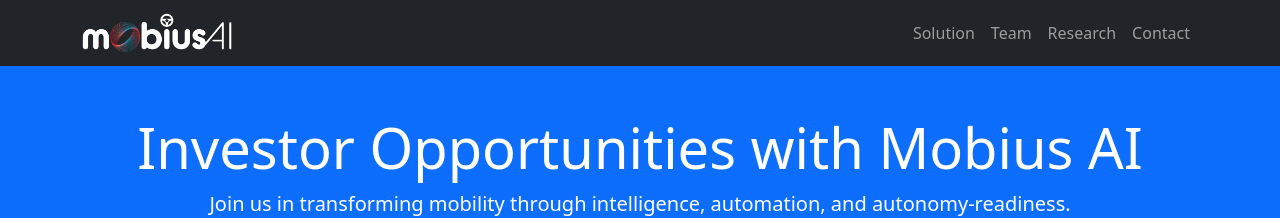
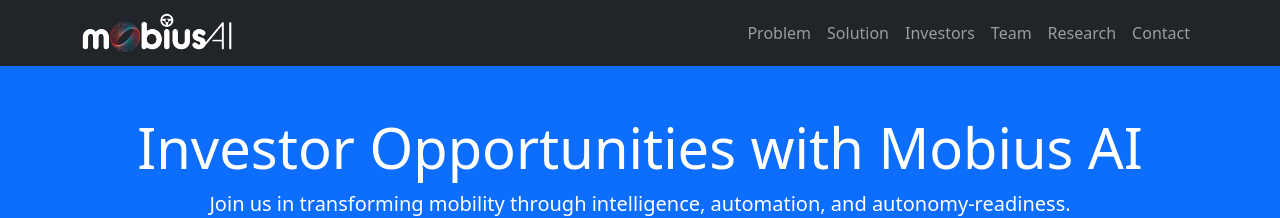
Before and after one commit to mobiusai-tech/mobiusai-tech.github.io, a Jekyll site: the page investors.html, which Jekyll copies as it is, in a window 1280 px wide. Shown: the top 218 px of the page. Built offline with Jekyll 4.4.1, drawn with Linux system fonts in a browser that asks for light colours.

Commit message:
navbar consistency

```diff
--- a/investors.html
+++ b/investors.html
@@ -17,10 +17,12 @@
       </button>
       <div class="collapse navbar-collapse" id="navbarNav">
         <ul class="navbar-nav ms-auto">
-          <li class="nav-item"><a class="nav-link" href="index.html#solution">Solution</a></li>
-          <li class="nav-item"><a class="nav-link" href="index.html#team">Team</a></li>
-          <li class="nav-item"><a class="nav-link" href="index.html#research">Research</a></li>
-          <li class="nav-item"><a class="nav-link" href="index.html#contact">Contact</a></li>
+          <li class="nav-item"><a class="nav-link" href="#problem-customers">Problem</a></li>
+          <li class="nav-item"><a class="nav-link" href="#solution">Solution</a></li>
+          <li class="nav-item"><a class="nav-link" href="investors.html">Investors</a></li>
+          <li class="nav-item"><a class="nav-link" href="#team">Team</a></li>
+          <li class="nav-item"><a class="nav-link" href="publications.html">Research</a></li>
+          <li class="nav-item"><a class="nav-link" href="#contact">Contact</a></li>
         </ul>
       </div>
     </div>
```
Also changed, not shown: publications.html (+6 -3 lines).
